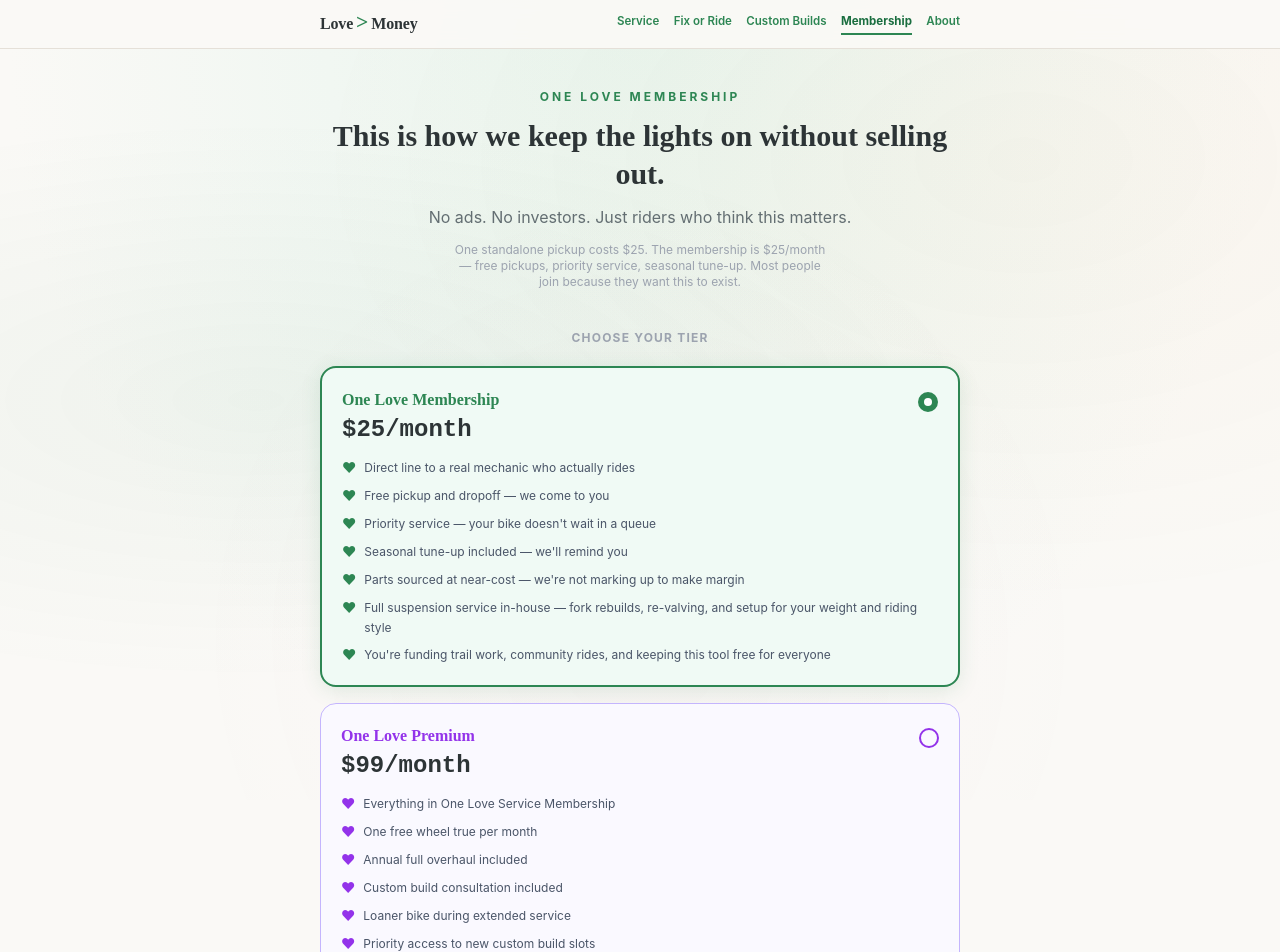
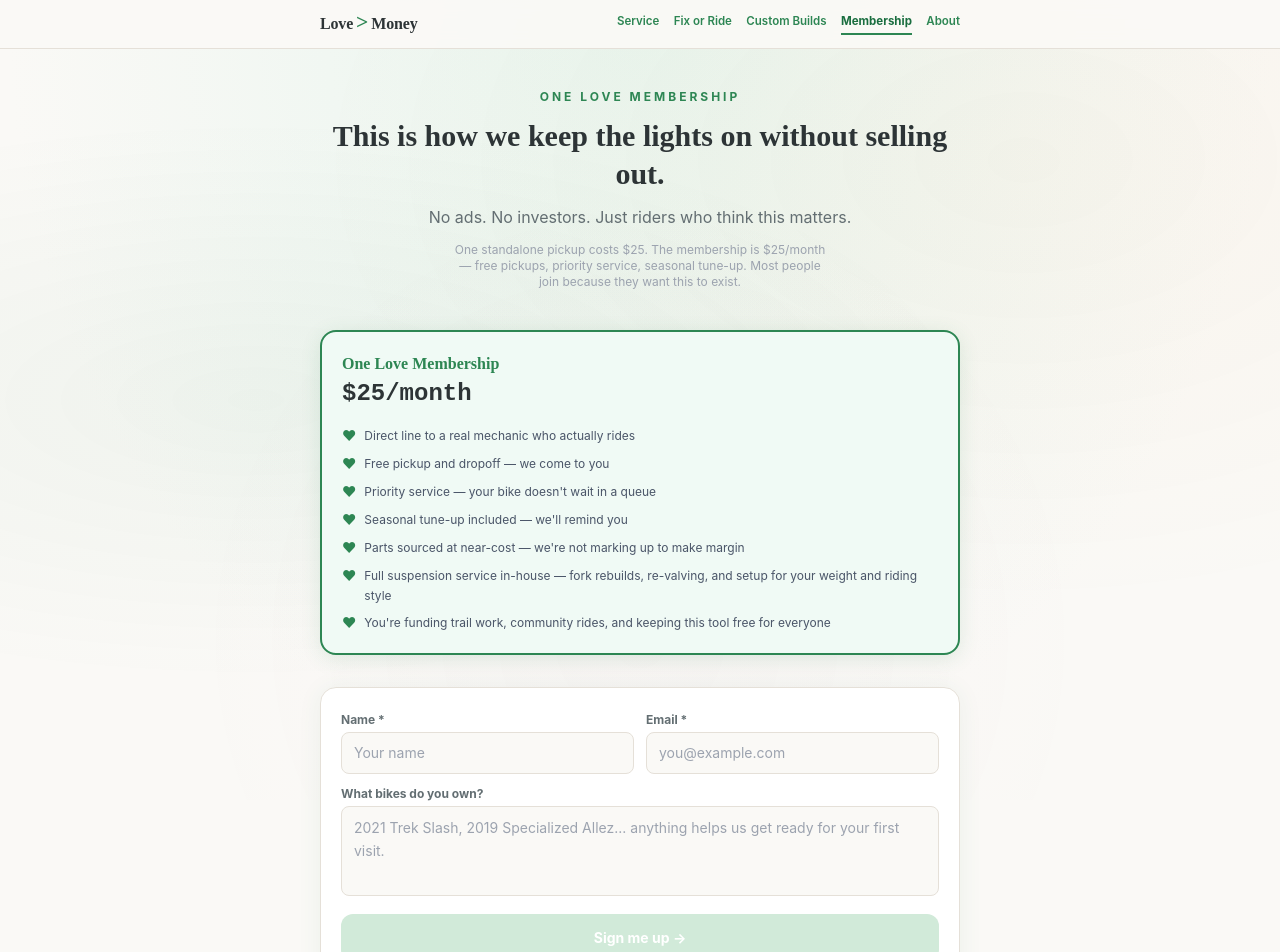
Before and after one commit to 4b578gdsgr-ops/clarity, a Next.js app: page /membership in a window 1280 px wide. Shown: the top 952 px of the page. Built offline with nearby package versions, Linux system fonts and the light colour scheme.

Commit message:
Remove Premium tier from membership page — one option, /month

```diff
--- a/app/membership/page.js
+++ b/app/membership/page.js
@@ -2,14 +2,7 @@
 
 import { useState, useEffect } from 'react';
 
-const TIERS = {
-  base: {
-    name: 'One Love Membership',
-    price: '$25/month',
-    color: '#2d8653',
-    bg: '#f0faf5',
-    border: '#a3d9b5',
-    perks: [
+const PERKS = [
   `Direct line to a real mechanic who actually rides`,
   `Free pickup and dropoff — we come to you`,
   `Priority service — your bike doesn't wait in a queue`,
@@ -17,66 +10,10 @@ const TIERS = {
   `Parts sourced at near-cost — we're not marking up to make margin`,
   `Full suspension service in-house — fork rebuilds, re-valving, and setup for your weight and riding style`,
   `You're funding trail work, community rides, and keeping this tool free for everyone`,
-    ],
-  },
-  premium: {
-    name: 'One Love Premium',
-    price: '$99/month',
-    color: '#9333ea',
-    bg: '#faf9ff',
-    border: '#c4b5fd',
-    perks: [
-      'Everything in One Love Service Membership',
-      'One free wheel true per month',
-      'Annual full overhaul included',
-      'Custom build consultation included',
-      'Loaner bike during extended service',
-      'Priority access to new custom build slots',
-    ],
-  },
-};
-
-function MembershipCard({ tier, id, selected, onSelect }) {
-  return (
-    <div
-      onClick={() => onSelect(id)}
-      className="p-5 rounded-2xl cursor-pointer transition-all"
-      style={{
-        background: tier.bg,
-        border: selected ? `2px solid ${tier.color}` : `1px solid ${tier.border}`,
-        boxShadow: selected ? `0 4px 20px ${tier.color}20` : 'none',
-      }}>
-      <div className="flex items-start justify-between mb-3">
-        <div>
-          <div className="text-base font-bold" style={{ color: tier.color, fontFamily: 'Playfair Display, serif' }}>
-            {tier.name}
-          </div>
-          <div className="text-2xl font-black font-mono mt-0.5" style={{ color: '#2d3436' }}>
-            {tier.price}
-          </div>
-        </div>
-        <div className="mt-1">
-          <div className="w-5 h-5 rounded-full border-2 flex items-center justify-center"
-            style={{ borderColor: tier.color, background: selected ? tier.color : 'transparent' }}>
-            {selected && <div className="w-2 h-2 rounded-full bg-white" />}
-          </div>
-        </div>
-      </div>
-      <div className="flex flex-col gap-2">
-        {tier.perks.map((perk, i) => (
-          <div key={i} className="flex gap-2">
-            <span className="text-sm shrink-0" style={{ color: tier.color }}>♥</span>
-            <span className="text-xs leading-relaxed" style={{ color: '#4a5568' }}>{perk}</span>
-          </div>
-        ))}
-      </div>
-    </div>
-  );
-}
+];
 
 export default function MembershipPage() {
   const [mounted, setMounted] = useState(false);
-  const [selectedTier, setSelectedTier] = useState('base');
   const [form, setForm] = useState({ name: '', email: '', bikes_owned: '' });
   const [loading, setLoading] = useState(false);
   const [sent, setSent] = useState(false);
@@ -94,7 +31,7 @@ export default function MembershipPage() {
       const res = await fetch('/api/membership-signup', {
         method: 'POST',
         headers: { 'Content-Type': 'application/json' },
-        body: JSON.stringify({ ...form, tier: selectedTier }),
+        body: JSON.stringify({ ...form, tier: 'base' }),
       });
       if (!res.ok) throw new Error();
       setSent(true);
@@ -127,13 +64,26 @@ export default function MembershipPage() {
           </p>
         </div>
 
-        {/* Tier selector */}
-        <div className={`flex flex-col gap-4 mb-8 transition-all duration-700 delay-100 ${mounted ? 'opacity-100 translate-y-0' : 'opacity-0 translate-y-5'}`}>
-          <div className="text-xs font-bold uppercase tracking-widest mb-1 text-center" style={{ color: '#9ca3af' }}>
-            Choose your tier
+        {/* Membership card */}
+        <div className={`mb-8 transition-all duration-700 delay-100 ${mounted ? 'opacity-100 translate-y-0' : 'opacity-0 translate-y-5'}`}>
+          <div className="p-5 rounded-2xl" style={{ background: '#f0faf5', border: '2px solid #2d8653', boxShadow: '0 4px 20px #2d865320' }}>
+            <div className="mb-4">
+              <div className="text-base font-bold" style={{ color: '#2d8653', fontFamily: 'Playfair Display, serif' }}>
+                One Love Membership
               </div>
-          <MembershipCard tier={TIERS.base} id="base" selected={selectedTier === 'base'} onSelect={setSelectedTier} />
-          <MembershipCard tier={TIERS.premium} id="premium" selected={selectedTier === 'premium'} onSelect={setSelectedTier} />
+              <div className="text-2xl font-black font-mono mt-0.5" style={{ color: '#2d3436' }}>
+                $25/month
+              </div>
+            </div>
+            <div className="flex flex-col gap-2">
+              {PERKS.map((perk, i) => (
+                <div key={i} className="flex gap-2">
+                  <span className="text-sm shrink-0" style={{ color: '#2d8653' }}>♥</span>
+                  <span className="text-xs leading-relaxed" style={{ color: '#4a5568' }}>{perk}</span>
+                </div>
+              ))}
+            </div>
+          </div>
         </div>
 
         {/* Signup form */}
@@ -152,15 +102,6 @@ export default function MembershipPage() {
             </div>
           ) : (
             <>
-              <div className="mb-5">
-                <div className="text-xs font-bold tracking-[2px] uppercase mb-1" style={{ color: '#9ca3af' }}>
-                  Selected
-                </div>
-                <div className="text-base font-bold" style={{ color: '#2d3436' }}>
-                  {TIERS[selectedTier].name} — {TIERS[selectedTier].price}
-                </div>
-              </div>
-
               <div className="flex flex-col gap-3">
                 <div className="flex gap-3">
                   <div className="flex-1">
```
Lines whose indentation alone changed are shown as unchanged.
